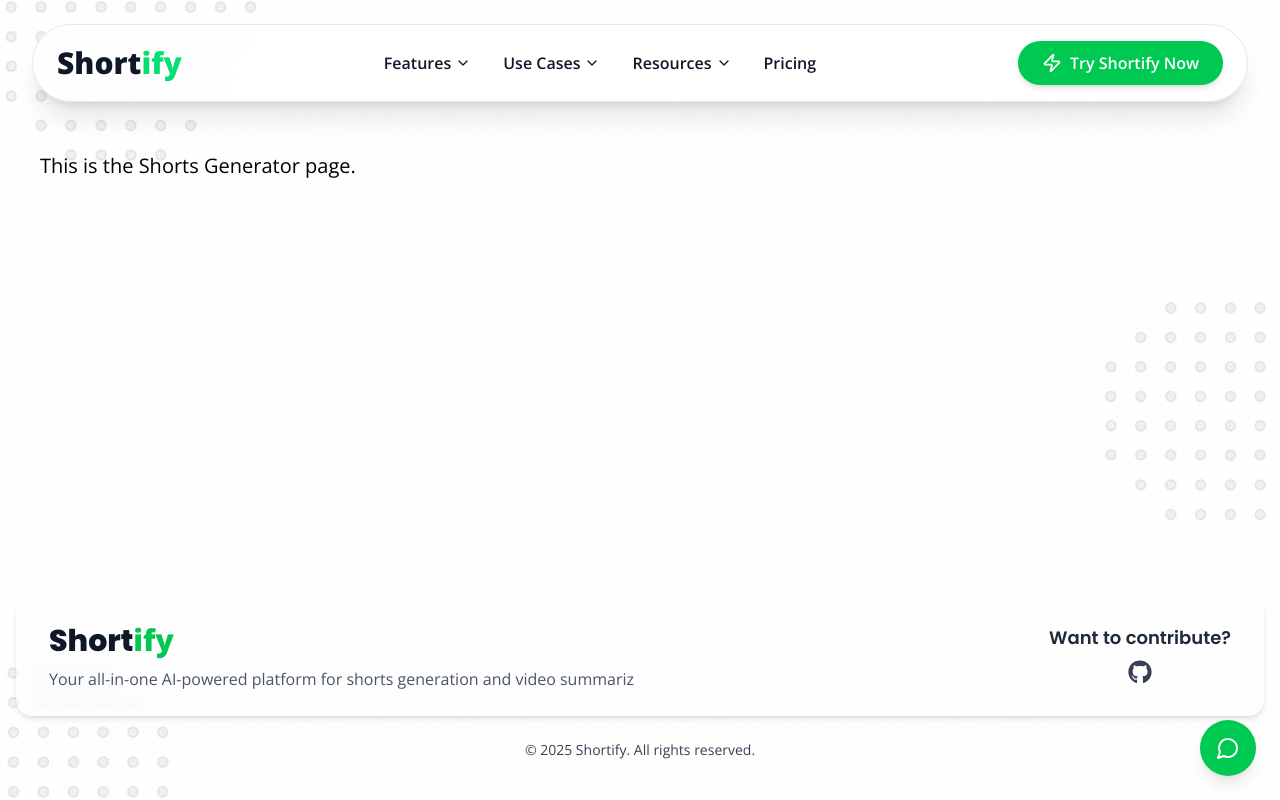
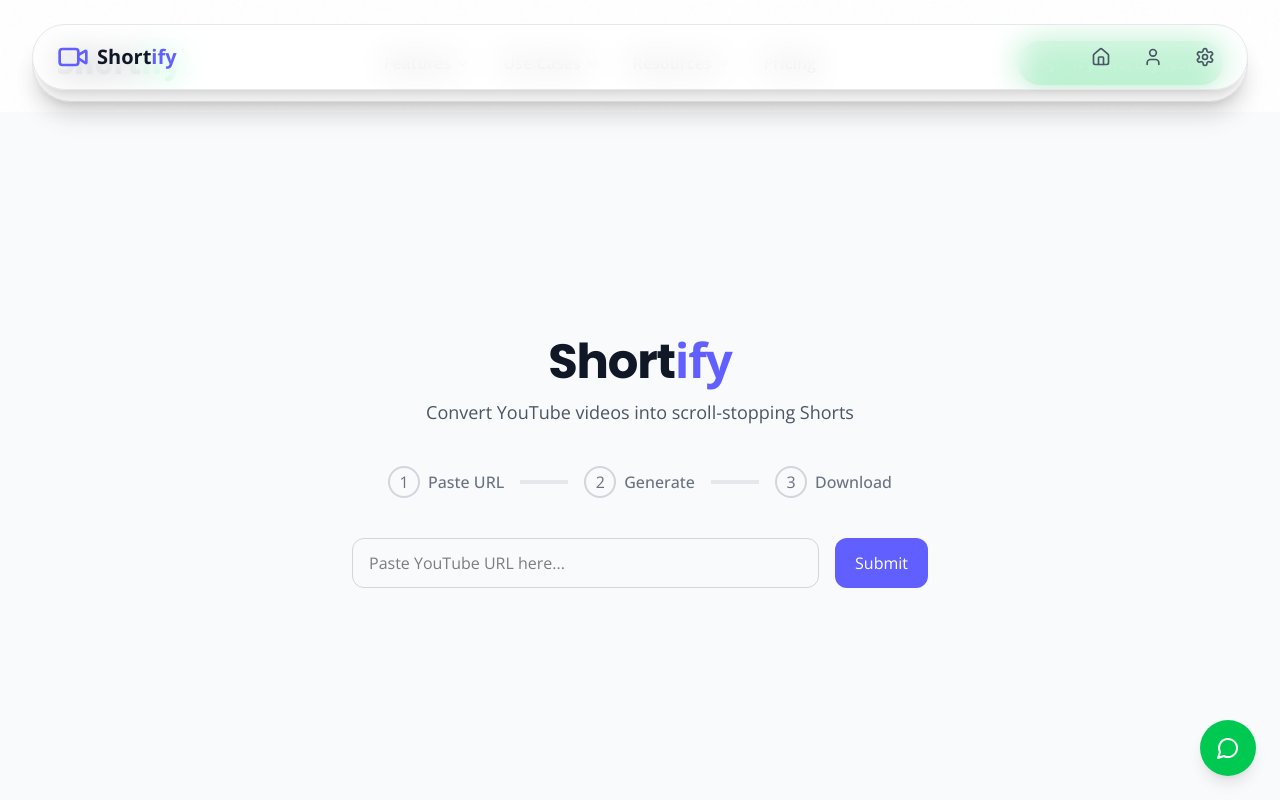
Before and after one commit to Ayushhgit/Shortify, a React (Vite) app in the folder frontend/: page /features/shorts-generator in a window 1280 px wide. Shown: the top 800 px of the page. Built offline with nearby package versions, Linux system fonts and the light colour scheme.

Commit message:
add: shorts generator page

```diff
--- a/frontend/src/pages/ShortsGenerator.jsx
+++ b/frontend/src/pages/ShortsGenerator.jsx
@@ -1,3 +1,186 @@
+import React, { useState, useRef, useEffect } from "react";
+import {
+  Home,
+  Settings,
+  User,
+  Video,
+  Check,
+  Download,
+  Share,
+} from "lucide-react";
+
 export default function ShortsGenerator() {
-    return <div className="p-10 text-xl">This is the Shorts Generator page.</div>;
-  }
+  const [url, setUrl] = useState("");
+  const [submitted, setSubmitted] = useState(false);
+  const clipsRef = useRef(null);
+
+  const handleSubmit = () => {
+    if (url.trim()) {
+      setSubmitted(true);
+    }
+  };
+
+  const handleReset = () => {
+    setUrl("");
+    setSubmitted(false);
+  };
+
+  useEffect(() => {
+    if (submitted && clipsRef.current) {
+      clipsRef.current.scrollIntoView({ behavior: "smooth", block: "start" });
+    }
+  }, [submitted]);
+
+  const clips = Array.from({ length: 4 }).map((_, i) => ({
+    id: i + 1,
+    title: `Clip #${i + 1}`,
+  }));
+
+  return (
+    <div className="min-h-screen flex flex-col bg-gray-50">
+      {/* Header */}
+      <header className="fixed top-6 left-1/2 transform -translate-x-1/2 z-50 w-[95%] max-w-7xl rounded-full bg-white/70 backdrop-blur-lg shadow-xl border border-gray-200 px-6">
+        <div className="flex justify-between items-center h-16">
+          <div className="flex items-center">
+            <Video className="h-8 w-8 text-indigo-500 mr-2" />
+            <span className="text-xl font-bold text-gray-900">
+              Short<span className="text-indigo-500">ify</span>
+            </span>
+          </div>
+          <div className="flex items-center space-x-4">
+            <a href="/shortify">
+              <button className="p-2 rounded-full hover:bg-indigo-100 hover:border-2 border-bold transition">
+                <Home className="h-5 w-5 text-gray-600" />
+              </button>
+            </a>
+            <button className="p-2 rounded-full hover:bg-indigo-100 hover:border-2 border-bold transition">
+              <User className="h-5 w-5 text-gray-600" />
+            </button>
+            <button className="p-2 rounded-full hover:bg-indigo-100 hover:border-2 border-bold transition">
+              <Settings className="h-5 w-5 text-gray-600" />
+            </button>
+          </div>
+        </div>
+      </header>
+
+      {/* Main Content */}
+      <main className={`flex-1 ${!submitted ? "flex items-center justify-center" : "pt-24 pb-16"} px-4 sm:px-6 lg:px-8 max-w-7xl mx-auto w-full`}>
+        <div className="w-full">
+          {/* Heading */}
+          <div className="text-center mb-10">
+            <h1 className="text-4xl sm:text-5xl font-bold tracking-tight text-gray-900">
+              Short<span className="text-indigo-500">ify</span>
+            </h1>
+            <p className="mt-3 text-lg text-gray-600">
+              Convert YouTube videos into scroll-stopping Shorts
+            </p>
+          </div>
+
+          {/* Step Indicator */}
+          <div className="flex justify-center items-center mb-10">
+            <div className={`flex items-center ${url ? "text-indigo-500" : "text-gray-500"}`}>
+              <div className={`rounded-full h-8 w-8 flex items-center justify-center border-2 ${url ? "border-indigo-500 bg-indigo-100" : "border-gray-300"}`}>
+                {url ? <Check className="h-5 w-5" /> : "1"}
+              </div>
+              <span className="ml-2 font-medium">Paste URL</span>
+            </div>
+            <div className="h-1 w-12 mx-4 bg-gray-200"></div>
+            <div className={`flex items-center ${submitted ? "text-indigo-500" : "text-gray-500"}`}>
+              <div className={`rounded-full h-8 w-8 flex items-center justify-center border-2 ${submitted ? "border-indigo-500 bg-indigo-100" : "border-gray-300"}`}>
+                {submitted ? <Check className="h-5 w-5" /> : "2"}
+              </div>
+              <span className="ml-2 font-medium">Generate</span>
+            </div>
+            <div className="h-1 w-12 mx-4 bg-gray-200"></div>
+            <div className="flex items-center text-gray-500">
+              <div className="rounded-full h-8 w-8 flex items-center justify-center border-2 border-gray-300">3</div>
+              <span className="ml-2 font-medium">Download</span>
+            </div>
+          </div>
+
+          {/* Input Section */}
+          <div className="max-w-xl mx-auto mb-8">
+            <div className="flex flex-col sm:flex-row gap-4">
+              <input
+                type="text"
+                value={url}
+                onChange={(e) => setUrl(e.target.value)}
+                onKeyDown={(e) => e.key === "Enter" && handleSubmit()}
+                placeholder="Paste YouTube URL here..."
+                className="w-full px-4 py-3 rounded-xl border border-gray-300 focus:outline-none focus:ring-2 focus:ring-indigo-500"
+              />
+              <div className="flex gap-2">
+                <button
+                  onClick={handleSubmit}
+                  className="px-5 py-3 bg-indigo-500 text-white rounded-xl hover:bg-indigo-600 transition"
+                >
+                  Submit
+                </button>
+                {submitted && (
+                  <button
+                    onClick={handleReset}
+                    className="px-5 py-3 border border-red-500 text-red-500 rounded-xl hover:bg-red-50 transition"
+                  >
+                    Reset
+                  </button>
+                )}
+              </div>
+            </div>
+          </div>
+
+          {/* Generated Clips Section */}
+          {submitted && (
+            <div ref={clipsRef} className="mt-12">
+              <div className="text-center mb-6">
+                <h2 className="text-2xl font-semibold text-indigo-700">
+                  Clips from your video
+                </h2>
+                <p className="text-sm text-gray-500 mt-1">
+                  Auto-generated Shorts in 9:16 format
+                </p>
+              </div>
+
+              <div className="grid grid-cols-1 sm:grid-cols-2 md:grid-cols-2 lg:grid-cols-4 gap-6">
+                {clips.map((clip) => (
+                  <div
+                    key={clip.id}
+                    className="bg-white border border-gray-200 rounded-xl p-4 shadow hover:shadow-md transition"
+                  >
+                    <div className="aspect-[9/16] bg-gray-100 rounded-lg mb-3 flex items-center justify-center text-gray-400 text-sm">
+                      {clip.title}
+                    </div>
+                    <div className="flex justify-between items-center">
+                      <div className="flex gap-2">
+                        <button
+                          className="p-2 bg-indigo-500 text-white rounded-full hover:bg-indigo-600 transition"
+                          title="Download"
+                        >
+                          <Download size={16} />
+                        </button>
+                        <button
+                          className="p-2 bg-gray-200 text-gray-600 rounded-full hover:bg-gray-300 transition"
+                          title="Share"
+                        >
+                          <Share size={16} />
+                        </button>
+                      </div>
+                    </div>
+                  </div>
+                ))}
+              </div>
+            </div>
+          )}
+        </div>
+      </main>
+
+      {/* Footer */}
+      <footer className="bg-white flex items-center border-t border-gray-200">
+        <div className="max-w-7xl mx-auto px-4 py-6 flex justify-between items-center w-full">
+          <p className="text-sm text-gray-600">
+            &copy; 2025 Shortify. All rights reserved.
+          </p>
+        </div>
+      </footer>
+    </div>
+  );
+}
```
